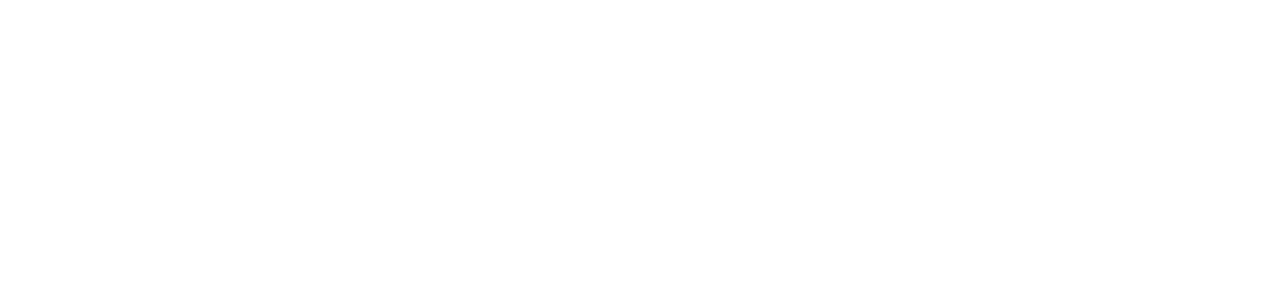
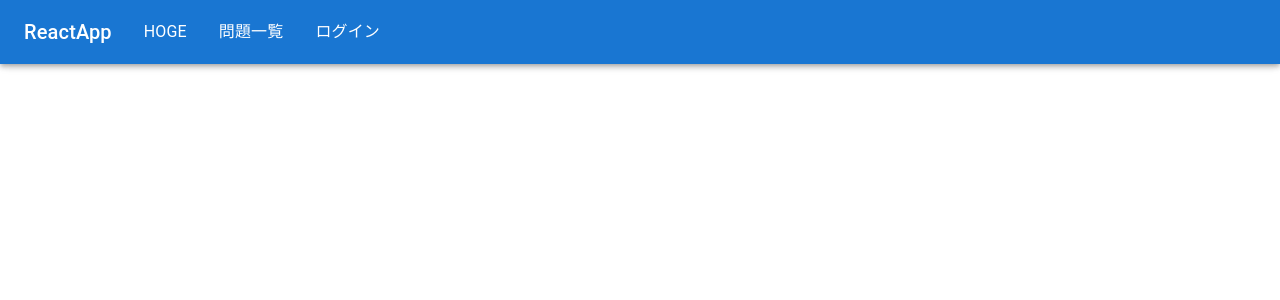
Before and after one commit to kosimaru1997/regex-test-site, a React (Create React App) app: page /problems/1 in a window 1280 px wide. Before the commit this address had no page. Shown: the top 300 px of the page. Built offline with nearby package versions, Linux system fonts and the light colour scheme.

Commit message:
ヘッダー修正

```diff
--- a/src/App.tsx
+++ b/src/App.tsx
@@ -2,17 +2,21 @@
 import { Route, Routes } from 'react-router-dom';
 import './App.css';
 import { axiosInterceptor } from './axsiosInterceptor';
-import ProblemIndex from './routes/problem/ProblemIndex';
-import Top from './routes/Top';
+import { NotLoggedInHeader } from './components/templates/header/notLoggedInHeader';
+import { ProblemIndex } from './routes/problem/ProblemIndex';
+import { Top } from './routes/Top';
 
 const App: FC = () => {
   axiosInterceptor();
 
   return (
-    <Routes>
-      <Route path="/" element={<Top />} />
-      <Route path="/problems" element={<ProblemIndex />} />
-    </Routes>
+    <>
+      <NotLoggedInHeader />
+      <Routes>
+        <Route path="/" element={<Top />} />
+        <Route path="/problems" element={<ProblemIndex />} />
+      </Routes>
+    </>
   );
 };
 
--- a/src/components/templates/header/notLoggedInHeader.tsx
+++ b/src/components/templates/header/notLoggedInHeader.tsx
@@ -1,14 +1,16 @@
+import MenuIcon from '@mui/icons-material/Menu';
 import AppBar from '@mui/material/AppBar';
 import Box from '@mui/material/Box';
-import Button from '@mui/material/Button';
 import styled from '@emotion/styled';
 import Toolbar from '@mui/material/Toolbar';
 import Typography from '@mui/material/Typography';
 import { FC } from 'react';
 import { NavLink, useLocation } from 'react-router-dom';
+import { Container, IconButton, Menu, MenuItem } from '@mui/material';
+import { useHeader } from './useHeader';
 
 const HeaderSpace = styled('div')(() => ({
-  paddingBottom: '50px',
+  marginBottom: '70px',
 }));
 
 type LocationProps = {
@@ -18,30 +20,113 @@
 };
 
 export const NotLoggedInHeader: FC = () => {
+  // eslint-disable-next-line @typescript-eslint/no-unsafe-assignment
+  const { anchorElNav, handleOpenNavMenu, handleCloseNavMenu } = useHeader();
   const location = useLocation() as unknown as LocationProps;
   const from = location.state?.from?.pathname || '/';
 
   return (
     <HeaderSpace>
-      <Box sx={{ flexGrow: 1 }}>
-        <AppBar position="fixed">
-          <Toolbar>
-            <Typography variant="h6" component="div" sx={{ flexGrow: 1 }}>
+      <AppBar position="fixed" sx={{ zIndex: '1' }}>
+        <Container maxWidth={false}>
+          <Toolbar disableGutters>
+            <NavLink to="/" className="no-text-decoration white">
+              <Typography
+                variant="h6"
+                noWrap
+                component="div"
+                sx={{ mr: 2, display: { xs: 'none', md: 'flex' } }}
+              >
+                ReactApp
+              </Typography>
+            </NavLink>
+
+            <Box sx={{ flexGrow: 1, display: { xs: 'flex', md: 'none' } }}>
+              <IconButton
+                size="large"
+                aria-controls="menu-appbar"
+                aria-haspopup="true"
+                onClick={handleOpenNavMenu}
+                color="inherit"
+              >
+                <MenuIcon />
+              </IconButton>
+              <Menu
+                id="menu-appbar"
+                anchorEl={anchorElNav}
+                anchorOrigin={{
+                  vertical: 'bottom',
+                  horizontal: 'left',
+                }}
+                keepMounted
+                transformOrigin={{
+                  vertical: 'top',
+                  horizontal: 'left',
+                }}
+                open={Boolean(anchorElNav)}
+                onClose={handleCloseNavMenu}
+                sx={{
+                  display: { xs: 'block', md: 'none' },
+                }}
+              >
+                <Typography width={200}>
+                  <MenuItem onClick={handleCloseNavMenu}>
+                    <NavLink to="/" className="no-text-decoration black">
+                      HOGE
+                    </NavLink>
+                  </MenuItem>
+                  <MenuItem onClick={handleCloseNavMenu}>
+                    <NavLink
+                      to="/problems"
+                      className="no-text-decoration black"
+                    >
+                      問題一覧
+                    </NavLink>
+                  </MenuItem>
+                  <MenuItem>
+                    <a
+                      href={
+                        (process.env.REACT_APP_SERVER_BASE_URL as string) + from
+                      }
+                      className="white"
+                    >
+                      ログイン
+                    </a>
+                  </MenuItem>
+                </Typography>
+              </Menu>
+            </Box>
+            <Typography
+              variant="h6"
+              noWrap
+              component="div"
+              sx={{ flexGrow: 1, display: { xs: 'flex', md: 'none' } }}
+            >
               <NavLink to="/" className="no-text-decoration white">
                 ReactApp
               </NavLink>
             </Typography>
-            <Button color="inherit">
+            <Box sx={{ flexGrow: 1, display: { xs: 'none', md: 'flex' } }}>
+              <NavLink to="/" className="no-text-decoration white">
+                <MenuItem onClick={handleCloseNavMenu}>HOGE</MenuItem>
+              </NavLink>
+              <NavLink to="/problems" className="no-text-decoration white">
+                <MenuItem onClick={handleCloseNavMenu}>問題一覧</MenuItem>
+              </NavLink>
+              <MenuItem>
                 <a
-                href={(process.env.REACT_APP_SERVER_BASE_URL as string) + from}
+                  href={
+                    (process.env.REACT_APP_SERVER_BASE_URL as string) + from
+                  }
                   className="white"
                 >
                   ログイン
                 </a>
-            </Button>
+              </MenuItem>
+            </Box>
           </Toolbar>
+        </Container>
       </AppBar>
-      </Box>
     </HeaderSpace>
   );
 };
--- /dev/null
+++ b/src/components/templates/header/useHeader.ts
@@ -0,0 +1,23 @@
+import { useState } from 'react';
+
+export const useHeader = (): {
+  anchorElNav: HTMLElement | null;
+  handleOpenNavMenu: (event: React.MouseEvent<HTMLElement>) => void;
+  handleCloseNavMenu: () => void;
+} => {
+  const [anchorElNav, setAnchorElNav] = useState<null | HTMLElement>(null);
+
+  const handleOpenNavMenu = (event: React.MouseEvent<HTMLElement>) => {
+    setAnchorElNav(event.currentTarget);
+  };
+
+  const handleCloseNavMenu = () => {
+    setAnchorElNav(null);
+  };
+
+  return {
+    anchorElNav,
+    handleOpenNavMenu,
+    handleCloseNavMenu,
+  };
+};
```
Lines whose indentation alone changed are shown as unchanged.
